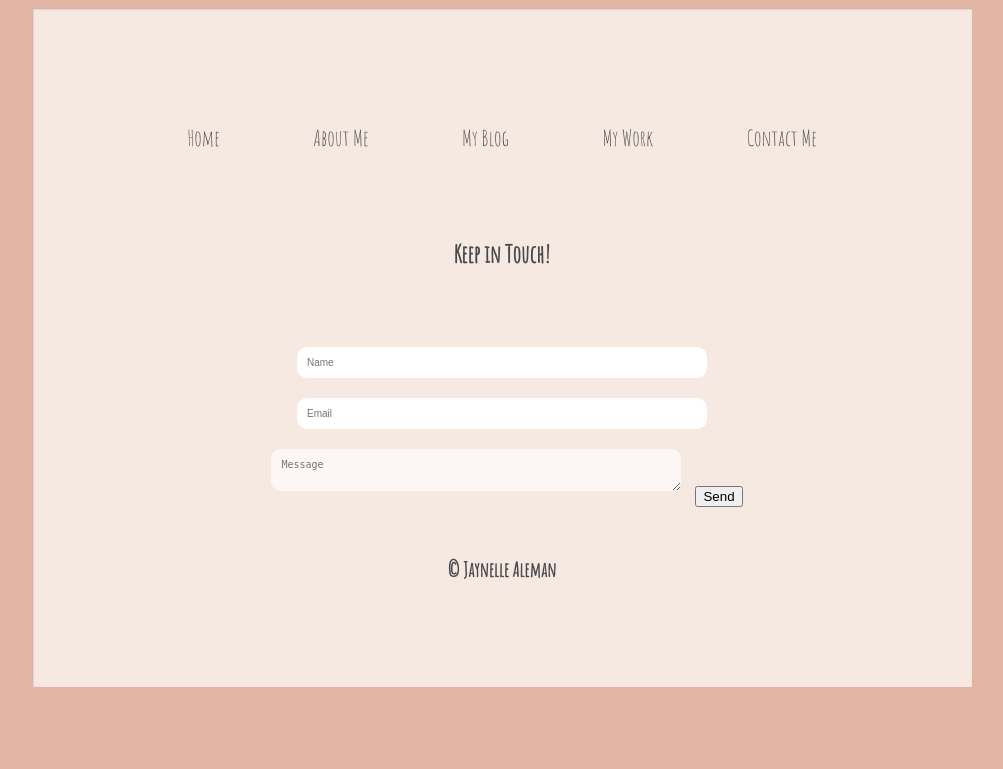
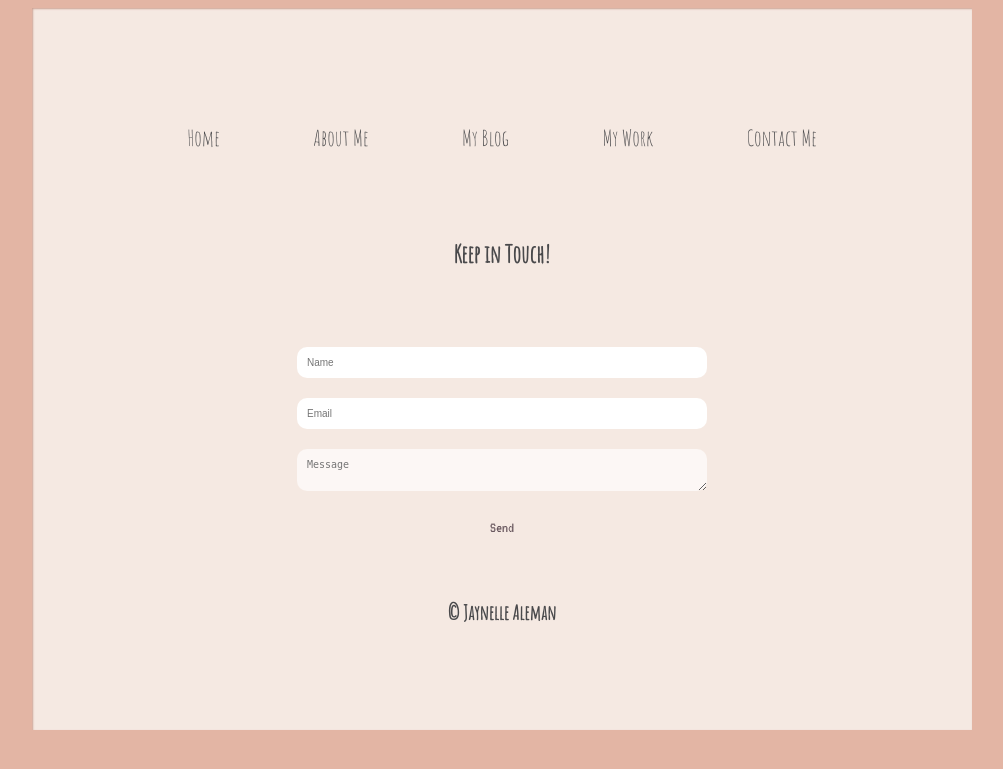
Before and after one commit to almnjay/Jaynelles_site, a PHP site: page /contact.php in a window 1280 px wide. Shown: the top 769 px of the page, without its empty margins (138-1141 px from the left). Run offline with PHP 8.4, Linux system fonts and the light colour scheme.

Commit message:
Fixed Button

```diff
--- a/contact.php
+++ b/contact.php
@@ -32,7 +32,7 @@
 
 <textarea class="iform" placeholder="Message"></textarea>
 
-<button class="iform">Send</button>
+<button class="btn">Send</button>
 
 </form>
 
```
